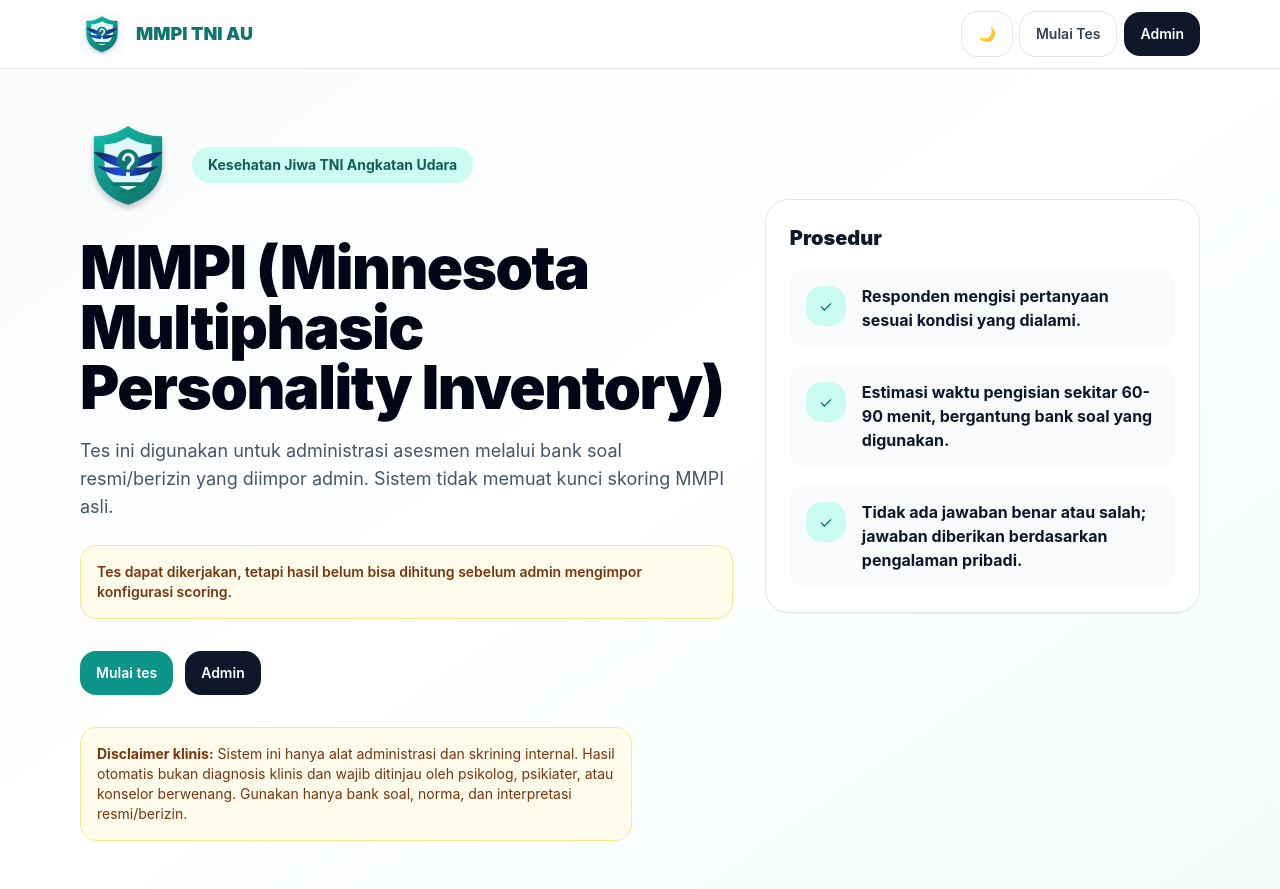
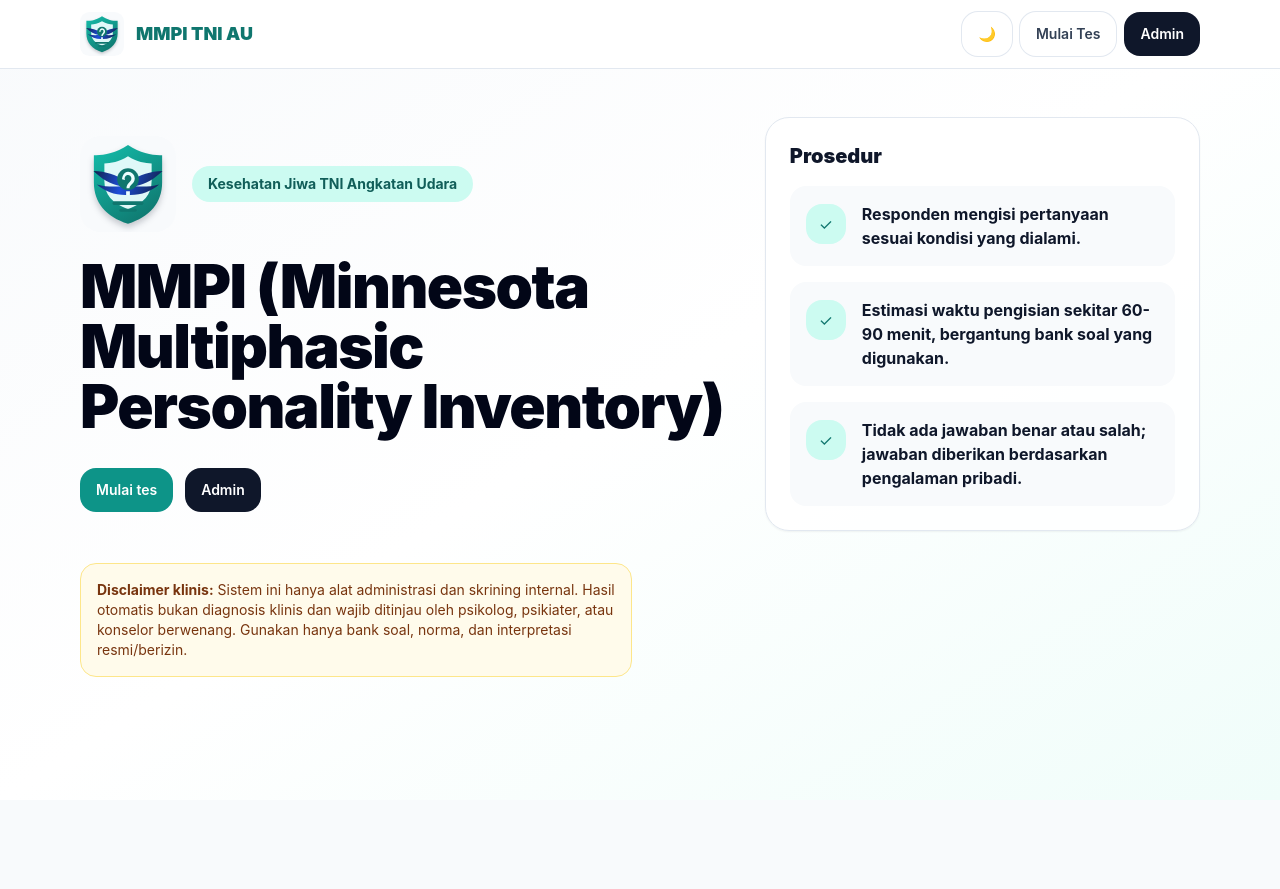
Before and after one commit to sobri3195/mmpi-tniau, a React (Vite) app: page / in a window 1280 px wide. After the commit the page ends 800 px from the top, so only its background shows below. Built offline with nearby package versions, Linux system fonts and the light colour scheme.

Commit message:
Hide participant scoring notices

```diff
--- a/src/App.tsx
+++ b/src/App.tsx
@@ -183,11 +183,11 @@
           </div>
         </div>
       </nav>
-      {page === 'landing' && <LandingPage go={(p) => p === 'identity' ? resume() : setPage(p as Page, p === 'admin' ? '/admin' : undefined)} questionsCount={questions.length} hasScoringConfig={Boolean(config)} />}
+      {page === 'landing' && <LandingPage go={(p) => p === 'identity' ? resume() : setPage(p as Page, p === 'admin' ? '/admin' : undefined)} questionsCount={questions.length} />}
       {page === 'access' && <TokenAccessPage reason={accessMessage} onVerified={() => { const next = loadCurrentSession(); setSession(next); setAccessMessage(''); setPage('identity', '/participant'); }} />}
       {page === 'identity' && <IdentityPage onSubmit={startIdentity} />}
-      {page === 'instructions' && <InstructionsPage onStart={() => { const validation = validateSessionToken(session); if (!validation.valid) { setAccessMessage(validation.message); setPage('access', '/access'); return; } setPage('test', '/test'); }} questionsCount={questions.length} hasScoringConfig={Boolean(config)} />}
-      {page === 'test' && session && <TestPage session={session} questions={orderQuestionsForSession(questions, session.questionOrder)} hasScoringConfig={Boolean(config)} onSubmit={submit} onExit={() => setPage('landing', '/')} onChange={(next) => { setSession(next); touchTokenSession(next); }} />}
+      {page === 'instructions' && <InstructionsPage onStart={() => { const validation = validateSessionToken(session); if (!validation.valid) { setAccessMessage(validation.message); setPage('access', '/access'); return; } setPage('test', '/test'); }} questionsCount={questions.length} />}
+      {page === 'test' && session && <TestPage session={session} questions={orderQuestionsForSession(questions, session.questionOrder)} onSubmit={submit} onExit={() => setPage('landing', '/')} onChange={(next) => { setSession(next); touchTokenSession(next); }} />}
       {page === 'scoring-missing' && <ScoringMissingPage message={submitError} goAdmin={() => { refresh(); setPage('admin', '/admin'); }} saveDraft={() => session && saveCurrentSession(session)} backToTest={() => setPage('test', '/test')} />}
       {page === 'result' && activeResult && (activeResult.rhCompleted ? <ResultsPage result={activeResult} scoringConfig={config} goHome={() => setPage('landing', '/')} /> : <RHSkriningPage result={activeResult} onDone={(completed) => { setActiveResult(completed); refresh(); setSession(null); setPage('result', `/result/${completed.id}`); }} onCancel={() => setPage('landing', '/')} />)}
       {page === 'rh-skrining' && activeResult && <RHSkriningPage result={activeResult} onDone={(completed) => { setActiveResult(completed); refresh(); setSession(null); setPage('result', `/result/${completed.id}`); }} onCancel={() => setPage('landing', '/')} />}
--- a/src/pages/InstructionsPage.tsx
+++ b/src/pages/InstructionsPage.tsx
@@ -1,12 +1,11 @@
 import { Button, Card, Disclaimer } from '../components/ui';
 
-export const InstructionsPage = ({ onStart, questionsCount, hasScoringConfig }: { onStart: () => void; questionsCount: number; hasScoringConfig: boolean }) => (
+export const InstructionsPage = ({ onStart, questionsCount }: { onStart: () => void; questionsCount: number }) => (
   <div className="mx-auto max-w-3xl px-4 py-8 sm:py-10">
     <Card>
       <h1 className="text-2xl font-black sm:text-3xl">Instruksi pengerjaan</h1>
       <div className="mt-5 space-y-3">
         {!questionsCount && <div className="rounded-2xl border border-amber-200 bg-amber-50 p-4 text-sm font-semibold text-amber-900 dark:border-amber-800 dark:bg-amber-950 dark:text-amber-100">Bank soal belum tersedia. Hubungi admin.</div>}
-        {!hasScoringConfig && <div className="rounded-2xl border border-amber-200 bg-amber-50 p-4 text-sm font-semibold text-amber-900 dark:border-amber-800 dark:bg-amber-950 dark:text-amber-100">Tes dapat dikerjakan, tetapi hasil belum bisa dihitung sebelum admin mengimpor konfigurasi scoring.</div>}
       </div>
       <ol className="mt-6 list-decimal space-y-3 pl-5 text-slate-700 dark:text-slate-200">
         <li>Jawab setiap butir sesuai kondisi diri Anda secara jujur.</li>
--- a/src/pages/LandingPage.tsx
+++ b/src/pages/LandingPage.tsx
@@ -1,7 +1,7 @@
 import { BrandLogo } from '../components/BrandLogo';
 import { Button, Card, Disclaimer, PrivacyNotice } from '../components/ui';
 
-export const LandingPage = ({ go, questionsCount, hasScoringConfig }: { go: (page: string) => void; questionsCount: number; hasScoringConfig: boolean }) => (
+export const LandingPage = ({ go, questionsCount }: { go: (page: string) => void; questionsCount: number }) => (
   <div className="mx-auto max-w-6xl px-4 py-8 sm:py-12">
     <div className="grid items-center gap-8 lg:grid-cols-[1.2fr_.8fr]">
       <div>
@@ -10,12 +10,8 @@
           <span className="rounded-full bg-teal-100 px-4 py-2 text-sm font-bold text-teal-800 dark:bg-teal-950 dark:text-teal-200">Kesehatan Jiwa TNI Angkatan Udara</span>
         </div>
         <h1 className="mt-6 text-3xl font-black tracking-tight text-slate-950 dark:text-white sm:text-4xl md:text-6xl">MMPI (Minnesota Multiphasic Personality Inventory)</h1>
-        <p className="mt-5 max-w-2xl text-base leading-7 text-slate-600 sm:text-lg dark:text-slate-300">
-          Tes ini digunakan untuk administrasi asesmen melalui bank soal resmi/berizin yang diimpor admin. Sistem tidak memuat kunci skoring MMPI asli.
-        </p>
         <div className="mt-6 space-y-3">
           {!questionsCount && <div className="rounded-2xl border border-amber-200 bg-amber-50 p-4 text-sm font-semibold text-amber-900 dark:border-amber-800 dark:bg-amber-950 dark:text-amber-100">Bank soal belum tersedia. Admin harus mengimpor bank soal resmi/berizin sebelum tes dapat berjalan.</div>}
-          {!hasScoringConfig && <div className="rounded-2xl border border-amber-200 bg-amber-50 p-4 text-sm font-semibold text-amber-900 dark:border-amber-800 dark:bg-amber-950 dark:text-amber-100">Tes dapat dikerjakan, tetapi hasil belum bisa dihitung sebelum admin mengimpor konfigurasi scoring.</div>}
         </div>
         <div className="mt-8 grid gap-3 no-print sm:flex sm:flex-wrap">
           <Button onClick={() => go('identity')}>Mulai tes</Button>
--- a/src/pages/TestPage.tsx
+++ b/src/pages/TestPage.tsx
@@ -5,7 +5,7 @@
 import { questionNumber, questionNumberPadded } from '../utils/questions';
 import { isAnswerValue, REQUIRED_TOTAL_QUESTIONS } from '../utils/answerFormat';
 
-export const TestPage = ({ session, questions, hasScoringConfig, onSubmit, onExit, onChange }: { session: CurrentSession; questions: Question[]; hasScoringConfig: boolean; onSubmit: (s: CurrentSession) => void; onExit: () => void; onChange: (s: CurrentSession) => void }) => {
+export const TestPage = ({ session, questions, onSubmit, onExit, onChange }: { session: CurrentSession; questions: Question[]; onSubmit: (s: CurrentSession) => void; onExit: () => void; onChange: (s: CurrentSession) => void }) => {
   const [local, setLocal] = useState(session);
   const [isSubmitting, setIsSubmitting] = useState(false);
   const [notice, setNotice] = useState('');
@@ -86,7 +86,6 @@
         <div className="flex flex-wrap items-center justify-between gap-3"><div><h1 className="text-2xl font-black">Tes berlangsung</h1><p className="text-sm text-slate-500">Autosave aktif • {answered}/{questions.length} terjawab • Soal aktif {question ? questionNumberPadded(question, local.currentIndex) : '-'}</p></div><Badge tone="amber">Draft</Badge></div>
         <div className="mt-4 h-3 rounded-full bg-slate-100 dark:bg-slate-800"><div className="h-3 rounded-full bg-teal-500" style={{ width: `${progress}%` }} /></div>
         <div className="mt-3 flex flex-wrap gap-3 text-xs font-semibold text-slate-500"><span>Ring biru: soal aktif</span><span>Hijau: sudah dijawab</span><span>Abu-abu: belum dijawab</span><span>Redup: belum bisa dibuka</span></div><div className="mt-4 flex gap-2 overflow-x-auto pb-2 sm:flex-wrap sm:overflow-visible sm:pb-0">{questions.map((q, i) => <button key={q.id} title={`Nomor soal: ${questionNumberPadded(q, i)}`} onClick={() => goToQuestion(i)} aria-disabled={!canOpenQuestion(i)} aria-label={`Soal ${questionNumber(q, i)} dari ${questions.length}, nomor soal ${questionNumberPadded(q, i)}${i === local.currentIndex ? ', aktif' : ''}${isAnswerValue(local.answers[String(q.id)]) ? ', sudah dijawab' : ', belum dijawab'}`} className={`h-11 min-w-11 shrink-0 rounded-xl px-2 text-xs font-black ${isAnswerValue(local.answers[String(q.id)]) ? 'bg-teal-600 text-white' : 'bg-slate-100 dark:bg-slate-800'} ${i === local.currentIndex ? 'ring-4 ring-blue-500' : ''} ${!canOpenQuestion(i) ? 'cursor-not-allowed opacity-45' : ''}`}>{questionNumberPadded(q, i)}</button>)}</div>
-        {!hasScoringConfig && <div className="mt-4 rounded-2xl border border-amber-200 bg-amber-50 p-4 text-sm font-semibold text-amber-900 dark:border-amber-800 dark:bg-amber-950 dark:text-amber-100">Tes dapat dikerjakan, tetapi hasil belum dapat dihitung sebelum admin mengimpor konfigurasi scoring.</div>}
         <div className="mt-4 grid gap-3 sm:flex sm:flex-wrap"><Button variant="ghost" onClick={() => update({ mode: local.mode === 'single' ? 'list' : 'single' })}>Mode: {local.mode === 'single' ? 'Satu soal' : 'Daftar'}</Button><Button variant="ghost" onClick={onExit}>Simpan & lanjutkan nanti</Button></div>
       </Card>
       <Card>
```
